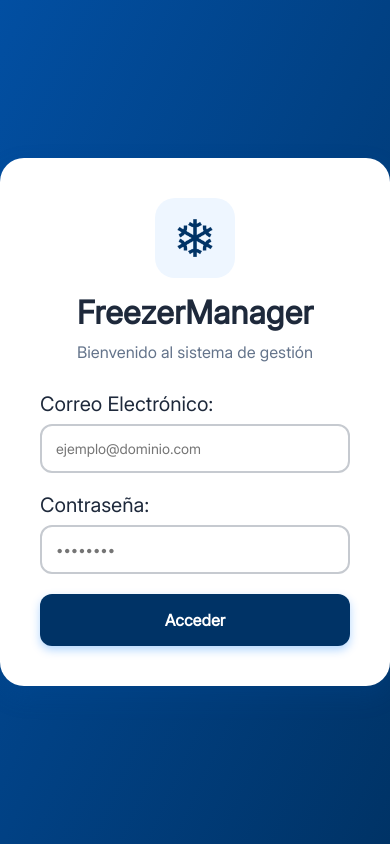
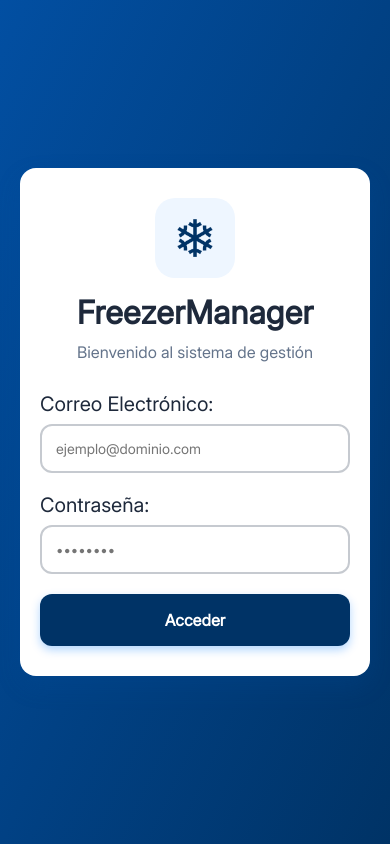
Before and after one commit to PabloGargalloSanz/GestionCongelador, a PHP site: page / in a window 390 px wide. Run offline with PHP 8.4, Linux system fonts and the light colour scheme.

Commit message:
Fix: login moviles

```diff
--- a/frontend/index.html
+++ b/frontend/index.html
@@ -7,7 +7,7 @@
         <meta name="viewport" content="width=device-width, initial-scale=1.0">
         <link rel="icon" type="image" href="./img/nieve.png">
         <script src="https://cdn.jsdelivr.net/npm/chart.js"></script> <!-- biblioteca graficos -->
-        <link rel="stylesheet" href="./styles/styles.css?v=15.0">
+        <link rel="stylesheet" href="./styles/styles.css">
     </head>
     <body>
 
--- a/frontend/styles/styles.css
+++ b/frontend/styles/styles.css
@@ -8,4 +8,4 @@
 @import url('./views/_reglas.css');
 @import url('./views/_estadisticas.css');
 @import url('./views/_menu.css');
-@import url('./views/_responsive.css?v=15.0');
+@import url('./views/_responsive.css');
--- a/frontend/styles/views/_responsive.css
+++ b/frontend/styles/views/_responsive.css
@@ -112,6 +112,7 @@
         display: flex ;
         flex-direction: column ;
         gap: 15px ;
+        padding-bottom: 30px;
     }
 
     /* boton de salir */
@@ -191,6 +192,32 @@
     h3.text-center {
         font-size: 1.1rem ;
     }
+
+    /*login*/
+    #login-page, .login-container {
+        display: flex ;
+        flex-direction: column ;
+        justify-content: center ;
+        align-items: center ;
+        min-height: 100dvh;
+        padding: 20px ;
+    }
+
+    /* tarjeta blanca formulario */
+    .login-card {
+        width: 100% ;
+        max-width: 350px ;
+        margin: 0 auto ;
+        border-radius: 16px ;
+        padding: 30px 20px ;
+        box-sizing: border-box ;
+    }
+
+    /*inputs  */
+    .login-card input {
+        width: 100% ;
+        box-sizing: border-box ;
+    }
 }
 
 /* -----------------------------
```
